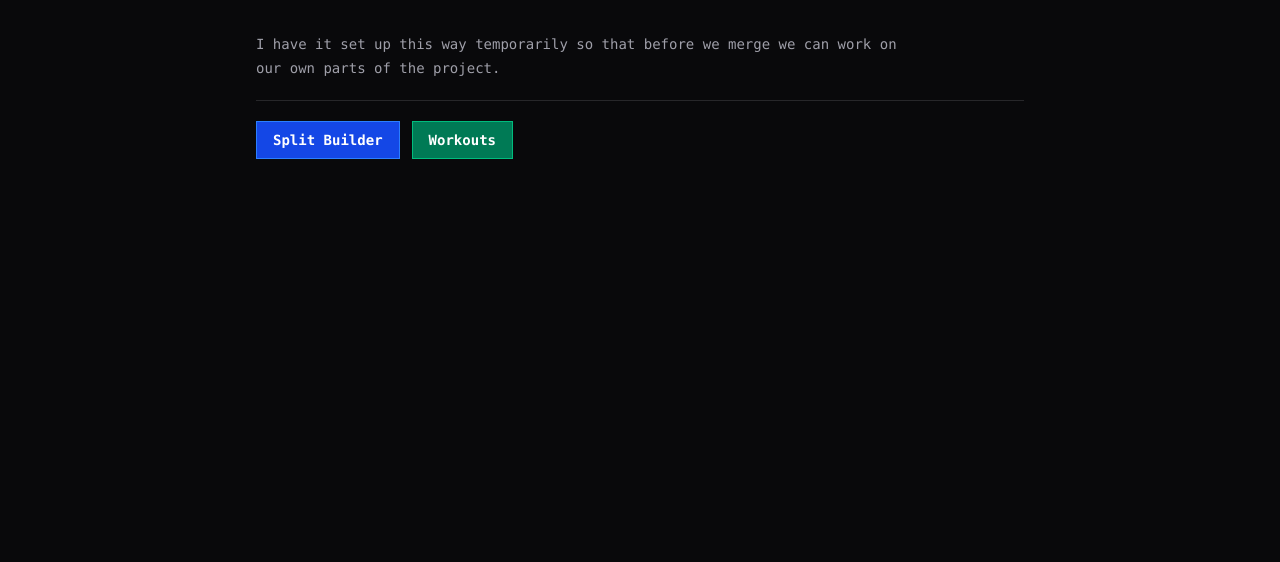
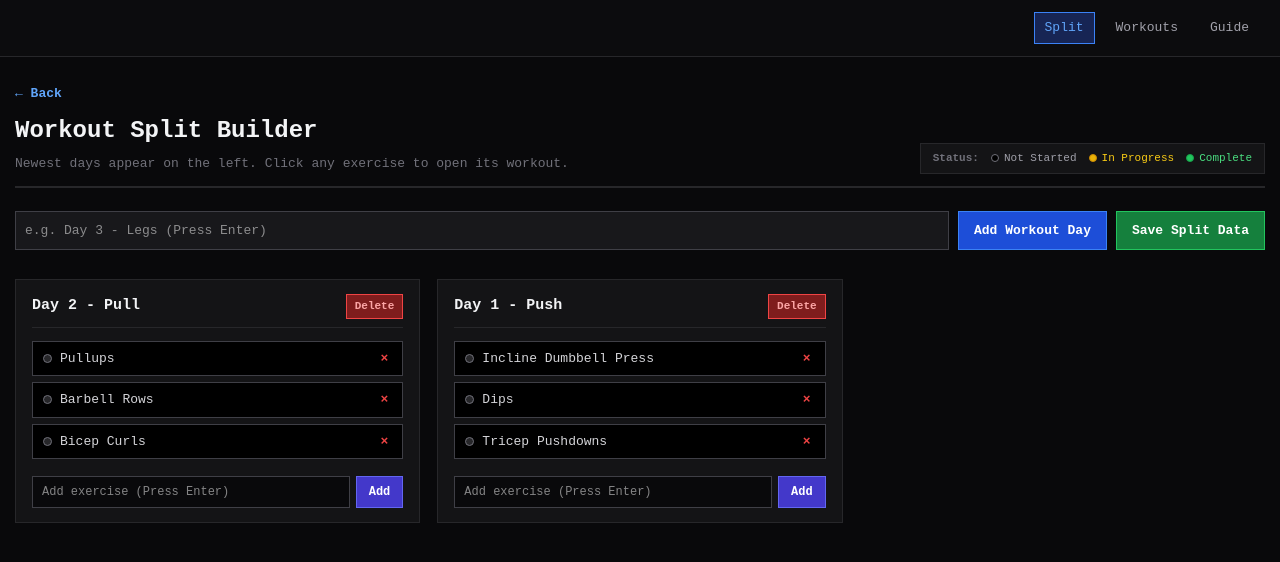
Before and after one commit to Pitnon/lifting-app, a React (Vite) app: page / in a window 1280 px wide. Shown: the top 562 px of the page. Built offline with nearby package versions, Linux system fonts and the light colour scheme.

Commit message:
Update App.jsx

```diff
--- a/src/App.jsx
+++ b/src/App.jsx
@@ -1,44 +1,117 @@
-import SplitBuilder from "./features/splits/SplitBuilder";
-import WorkoutLogger from "./features/workouts/WorkoutLogger";
-import { Routes, Route, Link } from "react-router-dom";
+import React from 'react';
+import { Routes, Route, Link, useNavigate, useLocation } from 'react-router-dom';
+import SplitBuilder from './features/splits/SplitBuilder';
+import WorkoutLogger from './features/workouts/WorkoutLogger';
 
-//Temporary Function
-function Choice() {
+function NavBar() {
+  var navigate = useNavigate();
+  var location = useLocation();
+
+  function goBack() {
+    navigate(-1);
+  }
+
+  var leftButton = null;
+  if (location.pathname != '/' && location.pathname != '/split') {
+    leftButton = (
+      <button
+        onClick={goBack}
+        style={{
+          backgroundColor: '#18181b',
+          color: '#d4d4d8',
+          border: '1px solid #3f3f46',
+          padding: '4px 10px',
+          cursor: 'pointer',
+          fontSize: '12px',
+          fontWeight: 'bold'
+        }}
+      >
+        &larr; Back to Split
+      </button>
+    );
+  }
+
+  var splitColor = '#a1a1aa';
+  var splitBg = 'transparent';
+  var splitBorder = '1px solid transparent';
+  if (location.pathname == '/' || location.pathname == '/split') {
+    splitColor = '#60a5fa';
+    splitBg = '#172554';
+    splitBorder = '1px solid #3b82f6';
+  }
+
+  var workoutColor = '#a1a1aa';
+  var workoutBg = 'transparent';
+  var workoutBorder = '1px solid transparent';
+  if (location.pathname == '/workout') {
+    workoutColor = '#34d399';
+    workoutBg = '#064e3b';
+    workoutBorder = '1px solid #10b981';
+  }
+
+  var guideColor = '#a1a1aa';
+  var guideBg = 'transparent';
+  var guideBorder = '1px solid transparent';
+  if (location.pathname == '/guide') {
+    guideColor = '#c084fc';
+    guideBg = '#3b0764';
+    guideBorder = '1px solid #a855f7';
+  }
+
   return (
-    <main className="min-h-screen bg-zinc-950 px-4 py-8 font-mono text-zinc-100">
-      <div className="mx-auto max-w-3xl">
-        <p className="mb-5 max-w-2xl text-sm leading-6 text-zinc-400">
-          I have it set up this way temporarily so that before we merge we can
-          work on our own parts of the project.
-        </p>
+    <nav style={{
+      backgroundColor: '#0c0c0e',
+      borderBottom: '1px solid #27272a',
+      padding: '12px 20px',
+      display: 'flex',
+      justifyContent: 'space-between',
+      alignItems: 'center',
+      fontFamily: 'monospace',
+      position: 'sticky',
+      top: 0,
+      zIndex: 100
+    }}>
+      <div style={{ display: 'flex', alignItems: 'center', gap: '10px' }}>
+        {leftButton}
+      </div>
 
-        <div className="flex flex-wrap gap-3 border-t border-zinc-800 pt-5">
-          <Link
-            to="/split"
-            className="border border-blue-500 bg-blue-700 px-4 py-2 text-sm font-semibold text-white hover:bg-blue-600"
-          >
-            Split Builder
+      <div style={{ display: 'flex', gap: '10px', fontSize: '13px' }}>
+        <Link to="/" style={{ color: splitColor, backgroundColor: splitBg, border: splitBorder, textDecoration: 'none', padding: '5px 10px' }}>
+          Split
         </Link>
-
-          <Link
-            to="/workout"
-            className="border border-emerald-500 bg-emerald-700 px-4 py-2 text-sm font-semibold text-white hover:bg-emerald-600"
-          >
+        <Link to="/workout" style={{ color: workoutColor, backgroundColor: workoutBg, border: workoutBorder, textDecoration: 'none', padding: '5px 10px' }}>
           Workouts
         </Link>
+        <Link to="/guide" style={{ color: guideColor, backgroundColor: guideBg, border: guideBorder, textDecoration: 'none', padding: '5px 10px' }}>
+          Guide
+        </Link>
+      </div>
+    </nav>
+  );
+}
+
+function Guide() {
+  return (
+    <div style={{ backgroundColor: '#09090b', minHeight: '92vh', color: '#f3f4f6', padding: '30px 20px', fontFamily: 'monospace' }}>
+      <div style={{ maxWidth: '800px', margin: '0 auto' }}>
+        <h1 style={{ fontSize: '24px', fontWeight: 'bold', marginBottom: '8px' }}>Guide</h1>
+        <p style={{ color: '#71717a', fontSize: '13px' }}>Guide placeholder.</p>
       </div>
     </div>
-    </main>
   );
 }
 
 function App() {
   return (
+    <div style={{ backgroundColor: '#09090b', minHeight: '100vh' }}>
+      <NavBar />
       <Routes>
-      <Route path="/" element={<Choice />} />
+        <Route path="/" element={<SplitBuilder />} />
         <Route path="/split" element={<SplitBuilder />} />
         <Route path="/workout" element={<WorkoutLogger />} />
+        <Route path="/guide" element={<Guide />} />
       </Routes>
+    </div>
   );
 }
 
```
Lines whose indentation alone changed are shown as unchanged.
